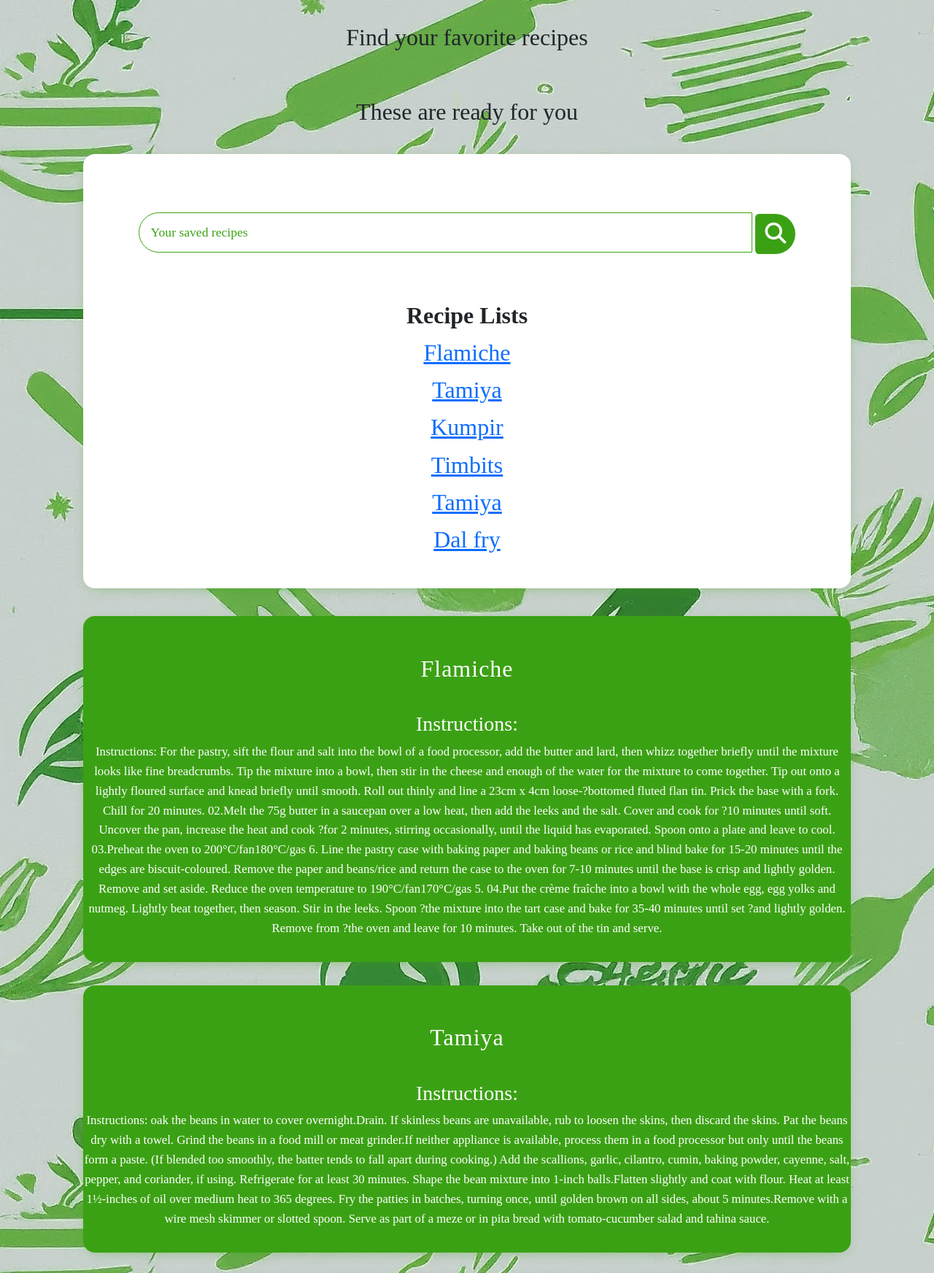
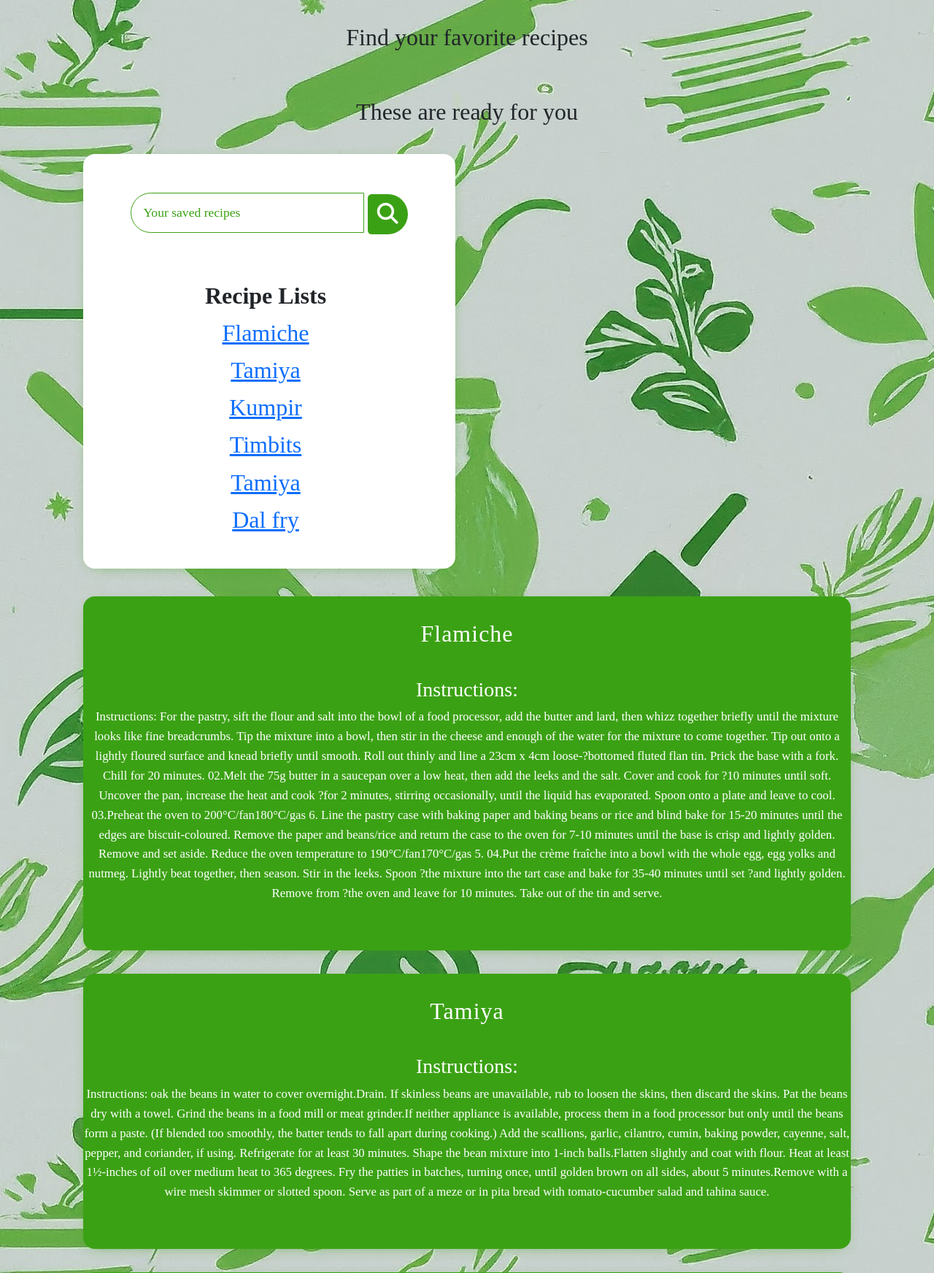
Before and after one commit to BenT165/Kitchen-Katalyst-infinity, a Django app: template kitchenKatalyst/home/templates/home/kitchen.html in a window 1280 px wide. Shown: the part 84-1828 px from the top of the page at 73% size. Run offline with Django 4.2, Linux system fonts and the light colour scheme; the template is opened without the code that fills it: values that come from a table or form of the project are taken from there, others are empty; data comes from the database, SQL or seed files in the repository; both versions use the stored data as it was after the commit; some web fonts are replaced.

Commit message:
search table shrinked

```diff
--- a/kitchenKatalyst/home/static/home/kitchen.css
+++ b/kitchenKatalyst/home/static/home/kitchen.css
@@ -125,7 +125,7 @@ body{
 
 
 .kitchen-details-content{
-    background-color: #3BA114;
+    background-color: rgb(59, 161, 20);
     border-radius: 1rem;
     -webkit-border-radius: 1rem;
     -moz-border-radius: 1rem;
@@ -136,8 +136,34 @@ body{
     margin: 2rem 0;
     color: white;
     padding-top: 5%;
+    overflow-y: scroll;
+    padding: 2rem 0;
 }
 
+
+@media screen and (min-width: 400px) {
+    .kitchen-recipe-search-box{
+        width: 400px;
+        margin-left: auto;
+        margin-right: auto;
+    }
+}
+
+@media screen and (min-width: 8px){
+    /* size windowed for 2 recipes */
+    #kitchen{
+        display: grid;
+        grid-template-columns: repeat(2, 1fr);
+        gap: 2rem;
+    }
+    .recipe-item{
+        margin: 0;
+    }
+    .recipe-lists{
+        width: 500px;
+    }
+
+}
 /*  */
 
 /* .kitchen-result{
--- /dev/null
+++ b/kitchenKatalyst/home/static/home/kitchen.js
@@ -0,0 +1,13 @@
+function showRecipe(recipeName) {
+    var recipeTitle = document.querySelector('.recipe-title');
+    var recipeInstructions = document.querySelector('.recipe-instruct p');
+
+    // Find the recipe object from the recipe list
+    var recipe = recipe_list.find(function(item) {
+        return item.name === recipeName;
+    });
+
+    // Update the recipe details
+    recipeTitle.textContent = recipe.name;
+    recipeInstructions.textContent = recipe.instructions;
+}
--- a/kitchenKatalyst/home/static/home/recipe.css
+++ b/kitchenKatalyst/home/static/home/recipe.css
@@ -15,6 +15,16 @@ body{
     font-family: 'Madimi One';
 }
 
+blockquote {
+    font-style: italic;
+    border-left: 5px solid #ccc;
+    padding-left: 20px;
+  }
+  cite {
+    display: block;
+    margin-top: 10px;
+    font-style: normal;
+  }
 
 /*  */
 .btn {
--- a/kitchenKatalyst/home/templates/home/kitchen.html
+++ b/kitchenKatalyst/home/templates/home/kitchen.html
@@ -51,10 +51,8 @@
 
             <!-- recipe item content -->
             <div class="recipe-lists">
+
               <!-- <h3>Recipe Lists</h3> -->
-
-
-
               <table>
                 <thead>
                     <tr>
@@ -64,12 +62,11 @@
                 <tbody>
                     {% for recipe in recipe_list %}
                     <tr>
-                      <td><a href="#{{ recipe.name }}">{{ recipe.name }}</a></td>
+                        <td><a href="#{{ recipe.name }}" onclick="showRecipe('{{ recipe.name }}');">{{ recipe.name }}</a></td>
                     </tr>
                     {% endfor %}
                 </tbody>
               </table>
-
 
             </div>
           </div>
@@ -79,9 +76,9 @@
 
         <!-- recipe content display -->
         {% for recipe in recipe_list %}
-        <div class="kitchen-details-content" id="{{ recipe.name }}"">
+        <div class="kitchen-details-content" id="{{ recipe.name }}">
 
-          <h2 class="recipe-title">{{recipe.name}}</h2>
+          <h2 class="recipe-title"> {{recipe.name}} </h2>
           <!-- <p class="recipe-category">Category Name</p> -->
 
           <!-- image recipe  -->
@@ -110,4 +107,5 @@
 
   </div>
 
+  <script src="{% static 'home/kitchen.js' %}"> </script>
 {% endblock %}
```
Also changed, not shown: kitchenKatalyst/home/static/home/recipe.js (+23 -0 lines), kitchenKatalyst/home/templates/home/recipe.html (+3 -4 lines), kitchenKatalyst/db.sqlite3. Lines whose indentation alone changed are shown as unchanged.
